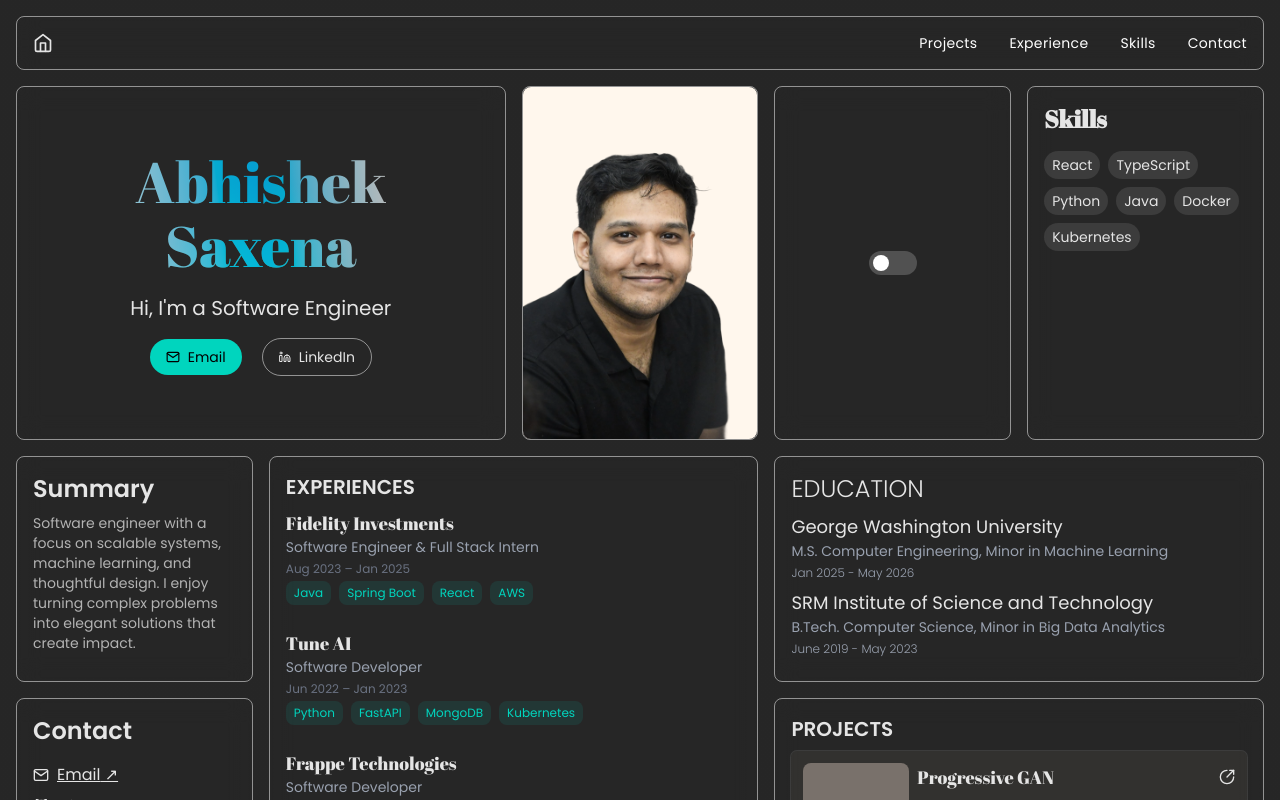
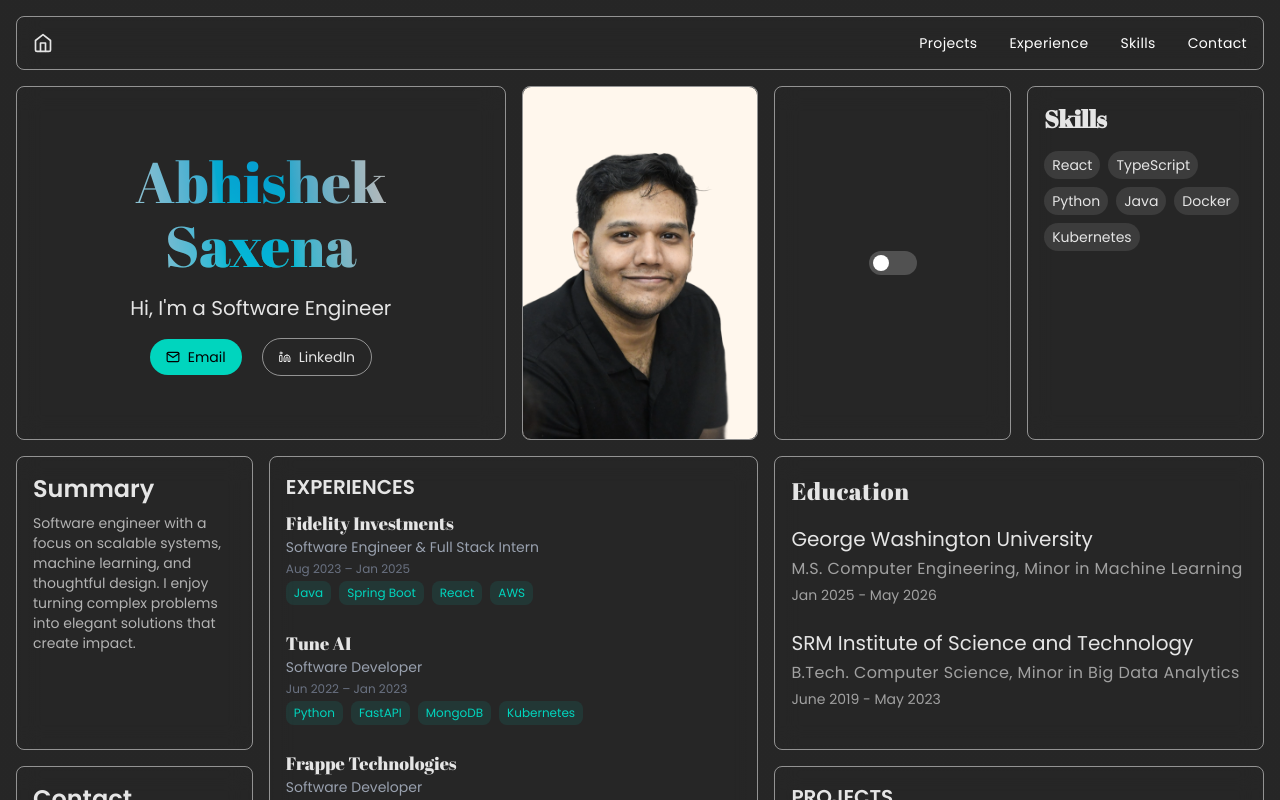
Before and after one commit to saxenabhishek/saxenabhishek, a React (Vite) app in the folder website/: page / in a window 1280 px wide. Shown: the top 800 px of the page. Built offline with nearby package versions, Linux system fonts and the light colour scheme.

Commit message:
feat: new fonts

```diff
--- a/website/src/components/Education.jsx
+++ b/website/src/components/Education.jsx
@@ -3,12 +3,20 @@ import educationData from "../data/education.json";
 
 const Education = ({ expanded }) => (
   <div>
-    <h2 className="text-2xl font-light uppercase mb-2">Education</h2>
+    <h2 className="text-2xl leading-9 tracking-wide font-heading pb-4">
+      Education
+    </h2>
     {educationData.education.map((edu) => (
-      <div key={edu.institution} className=" mb-2">
-        <p className="text-lg ">{edu.institution}</p>
-        <p className="text-sm text-gray-400">{edu.degree}</p>
-        <p className="text-xs mt-1 text-gray-400 font-light">{edu.period}</p>
+      <div key={edu.institution} className="mb-2">
+        <p className="text-lg tracking-[0.1px] md:tracking-normal md:text-xl leading-7 pb-1">
+          {edu.institution}
+        </p>
+        <p className="text-sm md:text-base tracking-wide leading-4 md:leading-6 text-neutral-600 dark:text-neutral-400 pb-1">
+          {edu.degree}
+        </p>
+        <p className="text-xs md:text-sm leading-5 pb-4 text-neutral-600 dark:text-neutral-400">
+          {edu.period}
+        </p>
       </div>
     ))}
   </div>
```
